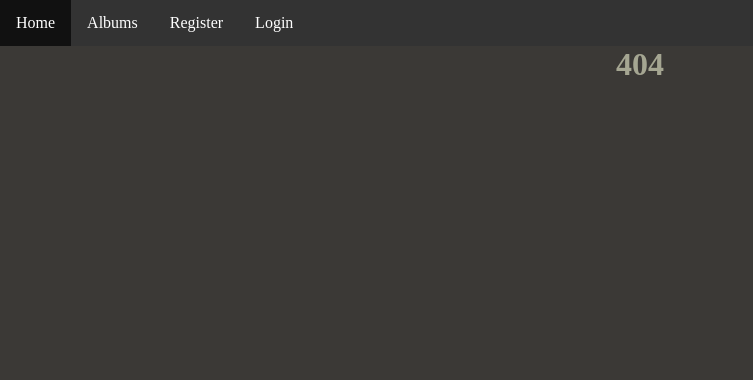
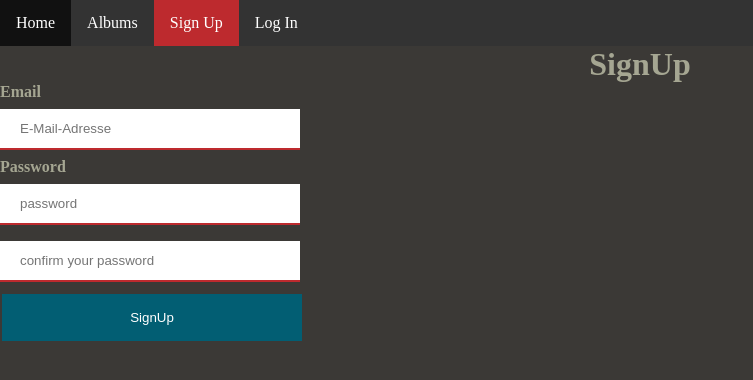
Before and after one commit to marceljaworski/Fotogalerie_Web-App, a React (Vite) app: page /signup in a window 1280 px wide. Before the commit this address had no page. Shown: the top 380 px of the page, without its empty margins (0-753 px from the left). Built offline with nearby package versions, Linux system fonts and the light colour scheme.

Commit message:
signUp styles

```diff
--- a/src/App.css
+++ b/src/App.css
@@ -11,7 +11,9 @@
 }
 
 body {
-  background-color: var(--dark)
+  background-color: var(--dark);
+  color: var(--steel);
+  margin: auto;
 }
 h1{
   color: var(--steel);
@@ -20,6 +22,28 @@ h1{
 .card {
   height: 100px;
 }
-nav ul {
-  list-style-type: none;
+form {
+  display: flex;
+  flex-direction: column;
 }
+input {
+  width: 300px;
+  padding: 12px 20px;
+  margin: 8px 0;
+  box-sizing: border-box;
+  border: none;
+  border-bottom: 2px solid var(--red);
+}
+input:focus {
+  border: 3px solid #555;
+}
+button {
+  width: 300px;
+  background-color: var(--blue);
+  border: none;
+  color: white;
+  padding: 16px 32px;
+  text-decoration: none;
+  margin: 4px 2px;
+  cursor: pointer;
+}
--- a/src/App.tsx
+++ b/src/App.tsx
@@ -4,7 +4,7 @@ import Layout from "./components/Layout";
 import Home from "./views/Home";
 import Albums from "./views/Albums";
 import Login from "./views/Login";
-import Register from "./views/Register";
+import SignUp from "./views/SignUp";
 import NoPage from "./views/NoPage";
 
 function App() {
@@ -19,7 +19,7 @@ function App() {
         <Route index element={<Home />} />
           <Route path="albums" element={<Albums />} />
           <Route path="login" element={<Login />} />
-          <Route path="register" element={<Register />} />
+          <Route path="signup" element={<SignUp />} />
           <Route path="*" element={<NoPage />} />
         </Route>
       </Routes>
--- a/src/components/Layout.tsx
+++ b/src/components/Layout.tsx
@@ -13,10 +13,10 @@ const Layout = () => {
             <NavLink to="/albums" className={({ isActive }) => (isActive ? 'active' : 'inactive')}>Albums</NavLink>
           </li>
           <li>
-            <NavLink to="/register" className={({ isActive }) => (isActive ? 'active' : 'inactive')}>Register</NavLink>
+            <NavLink to="/signup" className={({ isActive }) => (isActive ? 'active' : 'inactive')}>Sign Up</NavLink>
           </li>
           <li>
-            <NavLink to="/login" className={({ isActive }) => (isActive ? 'active' : 'inactive')}>Login</NavLink>
+            <NavLink to="/login" className={({ isActive }) => (isActive ? 'active' : 'inactive')}>Log In</NavLink>
           </li>
         </ul>
         <ul className="icon-menu">
--- a/src/library/api.jsx
+++ b/src/library/api.jsx
@@ -1,6 +1,6 @@
 const URL = "http://localhost:4001/api";
 
-export const register = (email, password) => {
+export const signup = (email, password) => {
 
     try{
         fetch(`${URL}/photographer`,{
--- a/src/views/Home.tsx
+++ b/src/views/Home.tsx
@@ -21,7 +21,7 @@ export const fotos = [
 function Home() {
 
   return (
-    <body>
+    <div>
       <h1>My Foto Album</h1>
       <div className='card'>
         <img src={fotos[0].url} alt="" />
@@ -30,7 +30,7 @@ function Home() {
       </div>
 
 
-    </body>
+    </div>
   );
 };
 
--- a/src/views/Login.tsx
+++ b/src/views/Login.tsx
@@ -28,15 +28,17 @@ function Login() {
     setValues(inicialValues);
   };
   return (
-    <body>
+    <div>
 
       <h1>Login</h1>
       <form>
+        <label htmlFor="email"><b>Email</b></label>
         <input type="email" placeholder="E-Mail-Adresse" onChange={handleInput} value={values.email} name="email" />
+        <label htmlFor="email"><b>Password</b></label>
         <input type="password" placeholder="password" onChange={handleInput} value={values.password} name="password" />
         <button onClick={handlePost} type="submit">Register</button>
       </form>
-    </body>
+    </div>
   );
 };
 
--- a/src/views/Register.tsx
+++ b/src/views/SignUp.tsx
@@ -1,5 +1,5 @@
 import {useState} from "react"
-import { register } from "../library/api"
+import { signup } from "../library/api"
 type Email = any
 type Password = any
 
@@ -14,7 +14,7 @@ const inicialValues : Values = {
     password2: "",
 }
 
-function Register() {
+function SignUp() {
     const [values, setValues] = useState(inicialValues);
 
   const handleInput = (event:any) => {
@@ -30,22 +30,24 @@ function Register() {
     if (newUser.password !== newUser.password2){
       console.error("password don't match")
     }else{
-      register(values.email, values.password);
+      signup(values.email, values.password);
       setValues(inicialValues);
     }
   };
 
   return (
-    <body>
-         <h1>Register</h1>
+    <div>
+         <h1>SignUp</h1>
       <form>
+        <label htmlFor="email"><b>Email</b></label>
         <input type="email" placeholder="E-Mail-Adresse" onChange={handleInput} value={values.email} name="email" />
+        <label htmlFor="email"><b>Password</b></label>
         <input type="password" placeholder="password" onChange={handleInput} value={values.password} name="password" />
         <input type="password" placeholder="confirm your password" onChange={handleInput} value={values.password2} name="password2" />
-        <button onClick={handlePost} type="submit">Register</button>
+        <button onClick={handlePost} type="submit">SignUp</button>
       </form>
-    </body>
+    </div>
   )
 }
 
-export default Register
+export default SignUp
```
